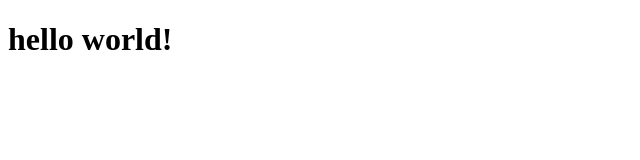
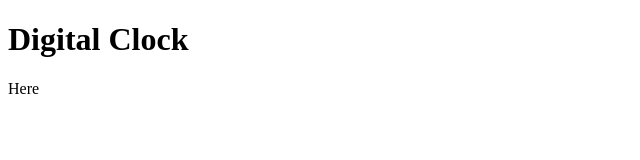
Before and after one commit to karabirkan/digitalclock, a plain HTML site: page index.html in a window 1280 px wide. Shown: the whole page, without its empty margins (0-640 px from the left). Drawn offline with Linux system fonts and the light colour scheme.

Commit message:
elements, append child created JS

```diff
--- a/index.html
+++ b/index.html
@@ -9,7 +9,8 @@
 </head>
 
 <body>
-    <h1>hello world!</h1>
+
+    <script src="index.js"></script>
 </body>
 
 </html>
--- a/index.js
+++ b/index.js
@@ -0,0 +1,22 @@
+// elements
+
+const container = document.createElement("div");
+const header = document.createElement("h1");
+const outPut = document.createElement("p");
+
+
+
+
+// append child
+
+document.body.appendChild(container);
+container.appendChild(header);
+container.appendChild(outPut);
+
+
+
+
+
+//
+header.innerHTML = "Digital Clock"
+outPut.innerHTML = "Here";
```
